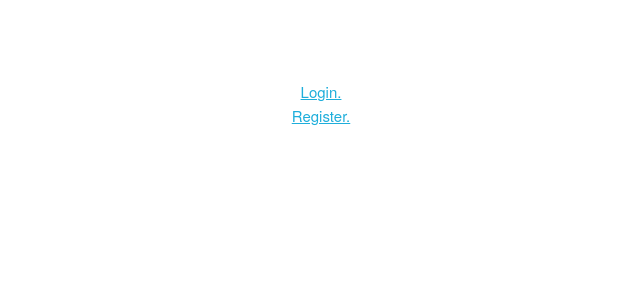
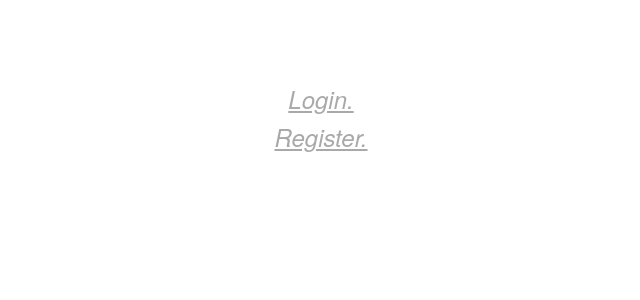
Before and after one commit to dhkaneda/mori.io, a React app: page /entry in a window 1280 px wide. Shown: the top 300 px of the page, without its empty margins (319-959 px from the left). Built offline with nearby package versions, Linux system fonts and the light colour scheme; the HTML template or start-up script is replaced by a standard one.

Commit message:
Additional styling

```diff
--- a/client/src/components/terms/Intro.jsx
+++ b/client/src/components/terms/Intro.jsx
@@ -9,7 +9,7 @@ const Intro = ({ handleNext }) => (
     <br />
     <p>I have many names.</p>
     <p>You may call me...</p>
-    <p>Mori.</p>
+    <h2>Mori.</h2>
   </div>
 );
 
--- a/client/src/styles/custom.css
+++ b/client/src/styles/custom.css
@@ -1,7 +1,50 @@
+body {
+  -webkit-animation: fadein 2s; /* Safari, Chrome and Opera > 12.1 */
+  -moz-animation: fadein 2s; /* Firefox < 16 */
+   -ms-animation: fadein 2s; /* Internet Explorer */
+    -o-animation: fadein 2s; /* Opera < 12.1 */
+       animation: fadein 2s;
+}
+
+h1 {
+    -webkit-animation: fadein 2s; /* Safari, Chrome and Opera > 12.1 */
+  -moz-animation: fadein 2s; /* Firefox < 16 */
+   -ms-animation: fadein 2s; /* Internet Explorer */
+    -o-animation: fadein 2s; /* Opera < 12.1 */
+       animation: fadein 2s;
+}
+
 p {
   font-style: italic;
   font-size: 24px;
   line-height: 16px;
+
+
+  -webkit-animation: fadein 2s; /* Safari, Chrome and Opera > 12.1 */
+  -moz-animation: fadein 2s; /* Firefox < 16 */
+   -ms-animation: fadein 2s; /* Internet Explorer */
+    -o-animation: fadein 2s; /* Opera < 12.1 */
+       animation: fadein 2s;
+}
+
+#verify {
+  margin-right: 10px;
+}
+
+input {
+  -webkit-animation: fadein 2s; /* Safari, Chrome and Opera > 12.1 */
+  -moz-animation: fadein 2s; /* Firefox < 16 */
+   -ms-animation: fadein 2s; /* Internet Explorer */
+    -o-animation: fadein 2s; /* Opera < 12.1 */
+       animation: fadein 2s;
+}
+
+select {
+  -webkit-animation: fadein 2s; /* Safari, Chrome and Opera > 12.1 */
+  -moz-animation: fadein 2s; /* Firefox < 16 */
+   -ms-animation: fadein 2s; /* Internet Explorer */
+    -o-animation: fadein 2s; /* Opera < 12.1 */
+       animation: fadein 2s;
 }
 
 h4 {
@@ -11,9 +54,56 @@ h4 {
 .section {
   padding: 8rem 0 7rem;
   text-align: center;
+
+  -webkit-animation: fadein 2s; /* Safari, Chrome and Opera > 12.1 */
+  -moz-animation: fadein 2s; /* Firefox < 16 */
+   -ms-animation: fadein 2s; /* Internet Explorer */
+    -o-animation: fadein 2s; /* Opera < 12.1 */
+       animation: fadein 2s;
 }
 
 #unit-select {
   text-decoration: underline;
   cursor: pointer;
 }
+
+a {
+  font-style: italic;
+  font-size: 24px;
+  color: darkgray;
+}
+
+a:hover {
+  color: orange;
+}
+
+
+
+@keyframes fadein {
+  from { opacity: 0; }
+  to   { opacity: 1; }
+  }
+
+  /* Firefox < 16 */
+  @-moz-keyframes fadein {
+  from { opacity: 0; }
+  to   { opacity: 1; }
+  }
+
+  /* Safari, Chrome and Opera > 12.1 */
+  @-webkit-keyframes fadein {
+  from { opacity: 0; }
+  to   { opacity: 1; }
+  }
+
+  /* Internet Explorer */
+  @-ms-keyframes fadein {
+  from { opacity: 0; }
+  to   { opacity: 1; }
+  }
+
+  /* Opera < 12.1 */
+  @-o-keyframes fadein {
+  from { opacity: 0; }
+  to   { opacity: 1; }
+  }
```
